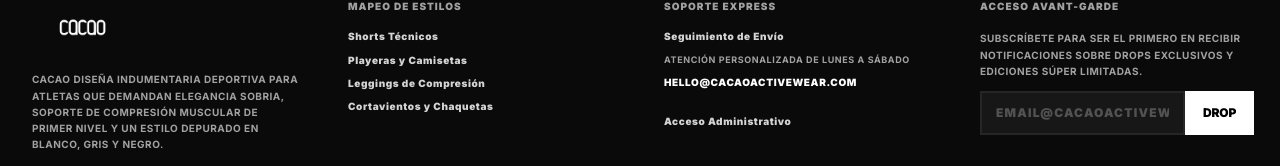
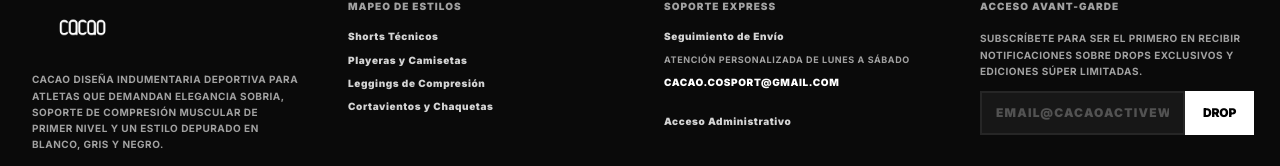
Before and after one commit to Davidguty15/cacao, a React (Vite) app: page / in a window 1280 px wide. Shown: the part 2032-2198 px from the top of the page. Built offline with nearby package versions, Linux system fonts and the light colour scheme; no server answers; the database is empty.

Commit message:
chore: update customer support email address

```diff
--- a/src/App.tsx
+++ b/src/App.tsx
@@ -563,7 +563,7 @@
               <div className="flex flex-col gap-2.5 text-xs text-neutral-300 font-black uppercase tracking-wider">
                 <button onClick={() => { navigate("/tracking"); setSearchedOrderCode(null); }} className="hover:text-amber-400 transition-colors text-left text-[10px] cursor-pointer">Seguimiento de Envío</button>
                 <span className="text-left text-neutral-400 cursor-default text-[9px] font-bold">Atención Personalizada de Lunes a Sábado</span>
-                <span className="text-left font-black text-white hover:text-amber-400 text-[10px] break-all">HELLO@CACAOACTIVEWEAR.COM</span>
+                <span className="text-left font-black text-white hover:text-amber-400 text-[10px] break-all">cacao.cosport@gmail.com</span>
                 <button onClick={() => { navigate("/panel"); setSearchedOrderCode(null); }} className="hover:text-amber-400 transition-colors text-left text-[10px] cursor-pointer mt-4">Acceso Administrativo</button>
               </div>
             </div>
```
